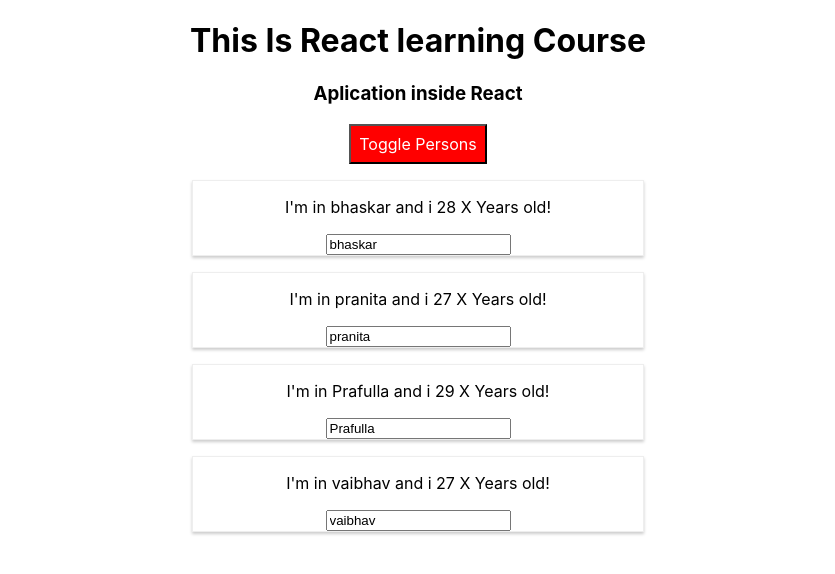
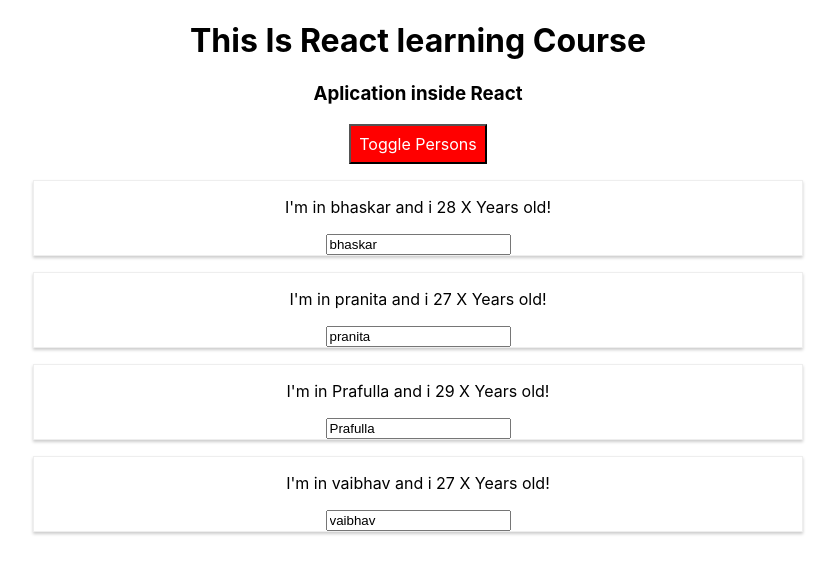
Before and after one commit to BhaskarShelar/React-complete-Guide, a React (Create React App) app: page / in a window 1280 px wide. Both pictures are taken after a click on the button "Toggle Persons". Shown: the top 574 px of the page, without its empty margins (222-1057 px from the left). Built offline with nearby package versions, Linux system fonts and the light colour scheme.

Commit message:
removing radium package

```diff
--- a/src/App.js
+++ b/src/App.js
@@ -1,6 +1,5 @@
 import React, { Component } from 'react';
 import './App.css';
-import Radium,{StyleRoot} from 'radium';
 import Person from './Person/Person';
 
 
@@ -61,11 +60,7 @@ class App extends Component {
       color:'white',
       font: 'inherit',
       broder: '1px solid blue',
-      padding: '8px',
-      ':hover':{
-        backgroundColor:'Lightgreen',
-        color:'black'
-      }
+      padding: '8px'
     }
 
     let persons = null;
@@ -83,10 +78,7 @@ class App extends Component {
         </div>
       );
       style.backgroundColor='red';
-      style[':hover']={
-        backgroundColor:'salmon',
-        color:'black'
-      }
+
     }
     const classes=[];
       if(this.state.persons.length<=3)
@@ -99,7 +91,7 @@ class App extends Component {
       }
 
     return (
-      <StyleRoot>
+
       <div className="App">
         <h1> This Is React learning Course</ h1>
         <h3 className={classes.join(' ')}>Aplication inside React</h3>
@@ -108,9 +100,9 @@ class App extends Component {
         {persons}
 
       </div>
-      </StyleRoot>
+
     );
   }
 }
 
-export default Radium(App);
+export default App;
--- a/src/Person/Person.js
+++ b/src/Person/Person.js
@@ -1,15 +1,10 @@
 import React from 'react';
 import './Person.css';
-import Radium from 'radium';
 
 const person = (props) => {
-    const style={
-        '@media (min-width:500px)':{
-            width:'450px'
-        }
-    }
+
     return (
-        <div className="Person" style={style}>
+        <div className="Person"  >
             <p onClick={props.click}> I'm in {props.name} and i {props.age} X Years old!</p>
             <p>{props.children}</p>
             <input type="text" onChange={props.changed} value={props.name} />
@@ -17,4 +12,4 @@ const person = (props) => {
     )
 };
 
-export default Radium(person);
+export default person;
```
